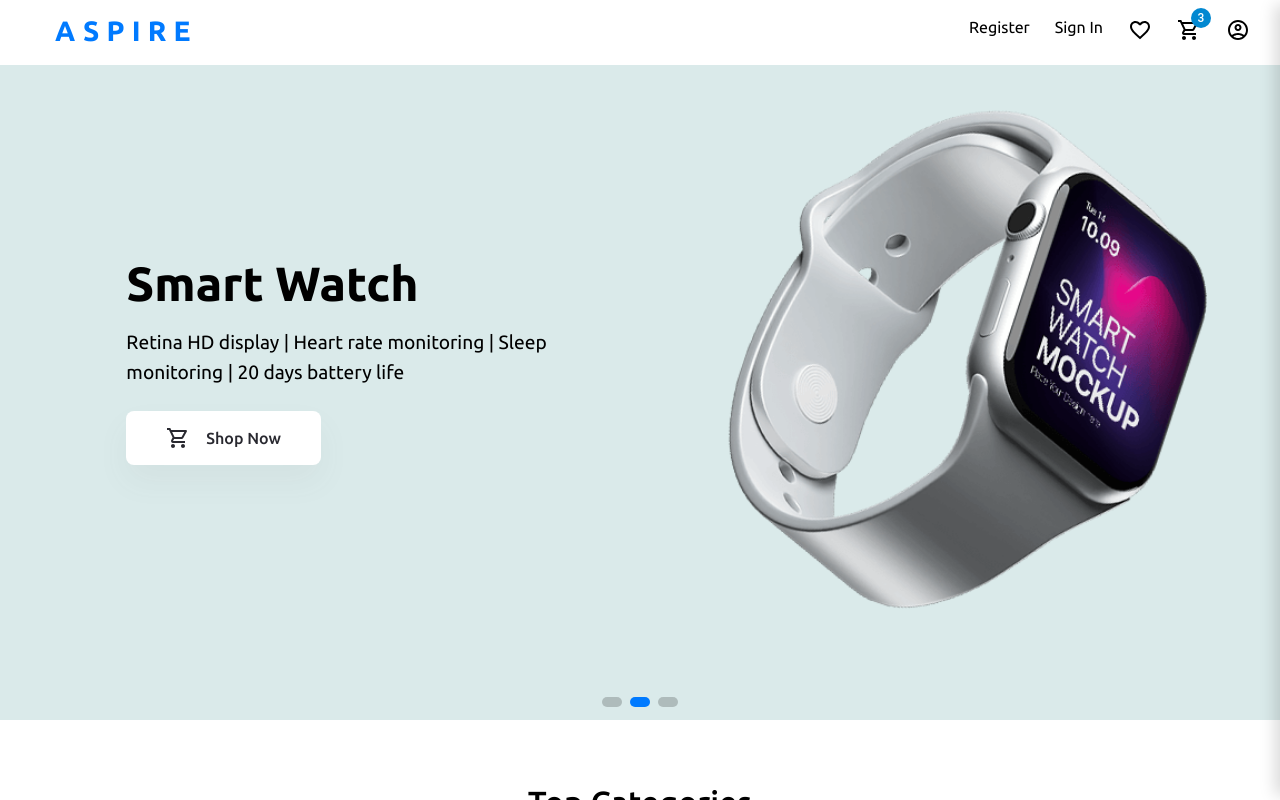
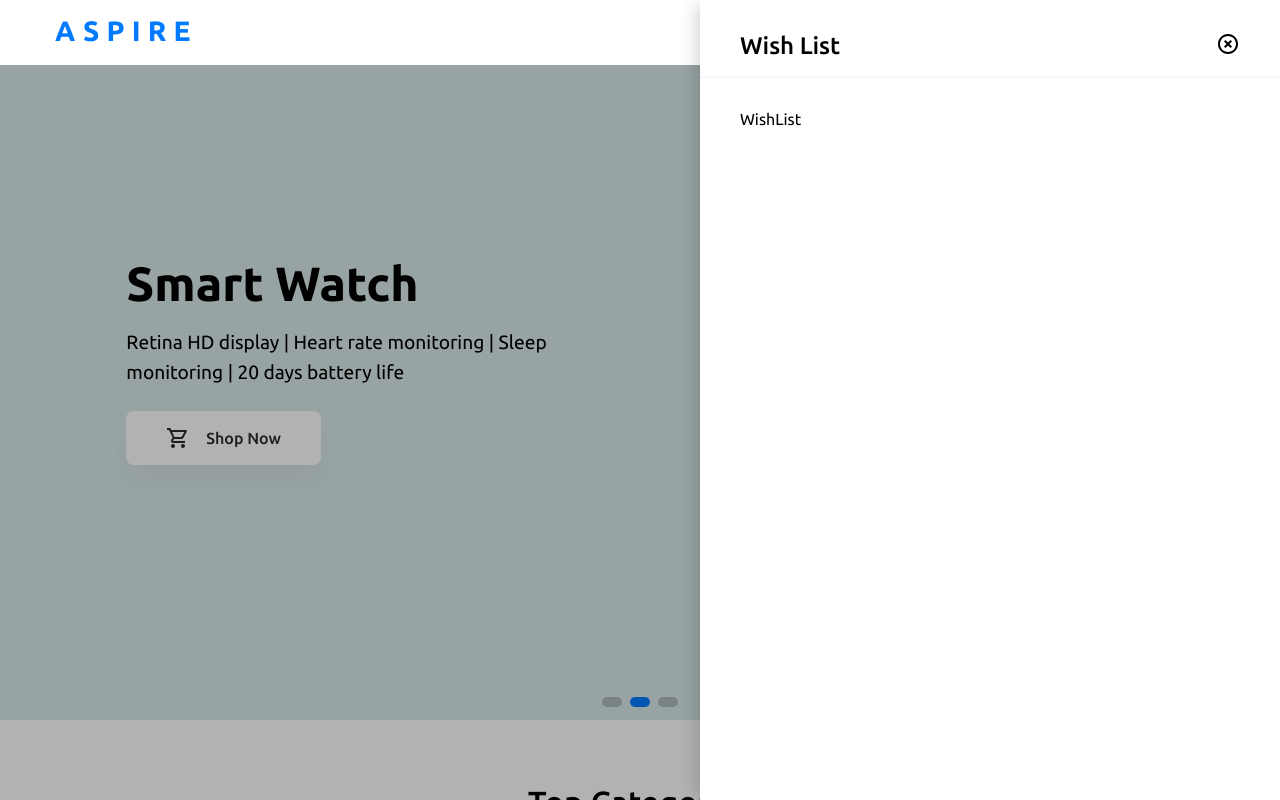
Before and after one commit to EmpiteMalith/aspire-ecommerce-frontend, a React (Create React App) app: page / in a window 1280 px wide. Both pictures are taken after a click on the element 1140 px from the left and 31 px from the top of the page. Shown: the top 800 px of the page. Built offline with nearby package versions, Linux system fonts and the light colour scheme.

Commit message:
RightSidebar component added , cart & wish list changes, custom scroll bar added

```diff
--- a/src/App.jsx
+++ b/src/App.jsx
@@ -1,33 +1,15 @@
-import React, { useState } from "react";
+import React from "react";
 import { BrowserRouter } from "react-router-dom";
 import RoutesDetails from "./routes/RouteDetails";
 import Footer from "./components/footer/Footer";
 import Navbar from "./components/navbar/Navbar";
-import Cart from "./components/cart/Cart";
-import Backdrop from "./components/backdrop/Backdrop";
 import "./index.css";
-import { createGlobalStyle } from "styled-components";
-
-export const Globalstyle = createGlobalStyle`
-  body{
-    overflow:${(props) => (props.overflow ? "hidden" : "")}
-  }
-`;
 
 const App = () => {
-  const [sidebar, setSidebar] = useState(false);
-
-  const openSidebar = () => {
-    setSidebar((prevstate) => !prevstate);
-  };
-
   return (
     <BrowserRouter>
       <div className="main-wrapper">
-        <Globalstyle overflow={sidebar} />
-        <Navbar showCart={openSidebar} />
-        <Cart rightMenu={sidebar} closeSidebar={openSidebar} />
-        <Backdrop rightMenu={sidebar} />
+        <Navbar />
         <RoutesDetails />
       </div>
       <Footer />
--- a/src/components/cart/Cart.jsx
+++ b/src/components/cart/Cart.jsx
@@ -1,20 +1,12 @@
 import React from "react";
-import HighlightOffOutlinedIcon from "@mui/icons-material/HighlightOffOutlined";
-import { Container, CartHeader, Title, CartBody } from "../cart/CartStyles";
+import { CartContent } from "../cart/CartStyles";
 import CartItem from "../carttitem/CartItem";
-const Cart = ({ rightMenu, closeSidebar }) => {
+
+const Cart = () => {
   return (
-    <Container transform={rightMenu ? 0 : 100}>
-      <CartHeader>
-        <Title>Cart review</Title>
-        <div onClick={closeSidebar}>
-          <HighlightOffOutlinedIcon />
-        </div>
-      </CartHeader>
-      <CartBody>
-        <CartItem />
-      </CartBody>
-    </Container>
+    <CartContent>
+      <CartItem />
+    </CartContent>
   );
 };
 
--- a/src/components/cart/CartStyles.js
+++ b/src/components/cart/CartStyles.js
@@ -1,31 +1,6 @@
 import styled from "styled-components";
 
-export const CartBody = styled.div`
+export const CartContent = styled.div`
   display: flex;
   flex-direction: column;
-  padding: 2rem 2.5rem;
 `;
-export const Container = styled.div`
-  position: fixed;
-  top: 0;
-  right: 0;
-  width: 580px;
-  background-color: #fff;
-  height: 100vh;
-  transform: translateX(${(props) => props.transform}%);
-  transition: all 0.4s;
-  z-index: 100;
-  box-shadow: 10px 0px 15px -5px rgba(0, 0, 0, 0.15),
-    -10px 0px 15px -5px rgba(0, 0, 0, 0.15);
-`;
-
-export const CartHeader = styled.div`
-  display: flex;
-  justify-content: space-between;
-  padding: 2rem 2.5rem 1rem 2.5rem;
-  border-bottom: 2px solid #f6f7fb;
-`;
-export const Title = styled.h2`
-  font-size: 1.5rem;
-  font-weight: 500;
-`;
--- /dev/null
+++ b/src/components/container/RightSidebar.jsx
@@ -0,0 +1,22 @@
+import React from 'react'
+import {Container, SidebarHeader, Title, SidebarBody} from "../container/RightSidebarStyles"
+import HighlightOffOutlinedIcon from "@mui/icons-material/HighlightOffOutlined";
+
+
+const RightSidebar = (props) => {
+  return (
+    <Container transform={props.rightMenu ? 0 : 100}>
+      <SidebarHeader>
+        <Title>{props.name}</Title>
+        <div onClick={props.closeSidebar}>
+          <HighlightOffOutlinedIcon />
+        </div>
+      </SidebarHeader>
+      <SidebarBody>
+        {props.children}
+      </SidebarBody>
+    </Container>
+  )
+}
+
+export default RightSidebar
--- /dev/null
+++ b/src/components/container/RightSidebarStyles.js
@@ -0,0 +1,31 @@
+import styled from "styled-components";
+
+export const SidebarBody = styled.div`
+  display: flex;
+  flex-direction: column;
+  padding: 2rem 2.5rem;
+`;
+export const Container = styled.div`
+  position: fixed;
+  top: 0;
+  right: 0;
+  width: 580px;
+  background-color: #fff;
+  height: 100vh;
+  transform: translateX(${(props) => props.transform}%);
+  transition: all 0.4s;
+  z-index: 200;
+  box-shadow: 10px 0px 15px -5px rgba(0, 0, 0, 0.15),
+    -10px 0px 15px -5px rgba(0, 0, 0, 0.15);
+`;
+
+export const SidebarHeader = styled.div`
+  display: flex;
+  justify-content: space-between;
+  padding: 2rem 2.5rem 1rem 2.5rem;
+  border-bottom: 2px solid #f6f7fb;
+`;
+export const Title = styled.h2`
+  font-size: 1.5rem;
+  font-weight: 500;
+`;
--- a/src/components/navbar/Navbar.jsx
+++ b/src/components/navbar/Navbar.jsx
@@ -11,9 +11,32 @@ import {
   Right,
   MenuItem,
 } from "../navbar/NavbarStyles";
+import Backdrop from "../backdrop/Backdrop";
+import RightSidebar from "../container/RightSidebar";
+import { createGlobalStyle } from "styled-components";
+import Cart from "../cart/Cart";
+import WishList from "../wishlist/WishList";
 
-const Navbar = ({ showCart }) => {
+export const Globalstyle = createGlobalStyle`
+  body{
+    overflow:${(props) => (props.overflow ? "hidden" : "")}
+  }
+`;
+
+const Navbar = () => {
   const [navbar, setNavbar] = useState(false);
+  const [sidebar, setSidebar] = useState(false);
+  const [contentType, setContentType] = useState("");
+
+  const openSidebar = () => {
+    setSidebar((prevstate) => !prevstate);
+    setContentType("cart");
+  };
+
+  const openWishList = () => {
+    setSidebar((prevstate) => !prevstate);
+    setContentType("wishlist");
+  };
 
   const stickyNavbar = () => {
     window.scrollY >= 100 ? setNavbar(true) : setNavbar(false);
@@ -22,6 +45,16 @@ const Navbar = ({ showCart }) => {
   window.addEventListener("scroll", stickyNavbar);
 
   return (
+    <>
+      <Globalstyle overflow={sidebar} />
+      <Backdrop rightMenu={sidebar} />
+      <RightSidebar
+        rightMenu={sidebar}
+        closeSidebar={openSidebar}
+        name={contentType === "cart" ? "Cart Review" : "Wish List"}
+      >
+        {switchContent(contentType)}
+      </RightSidebar>
       <Container stickyNav={navbar}>
         <Wrapper>
           <Left>
@@ -30,10 +63,10 @@ const Navbar = ({ showCart }) => {
           <Right>
             <MenuItem>Register</MenuItem>
             <MenuItem>Sign In</MenuItem>
-          <MenuItem>
+            <MenuItem onClick={openWishList}>
               <FavoriteBorderIcon />
             </MenuItem>
-          <MenuItem onClick={showCart}>
+            <MenuItem onClick={openSidebar}>
               <Badge badgeContent={3} color="info">
                 <ShoppingCartOutlinedIcon />
               </Badge>
@@ -44,7 +77,19 @@ const Navbar = ({ showCart }) => {
           </Right>
         </Wrapper>
       </Container>
+    </>
   );
 };
 
+function switchContent(contentType) {
+  switch (contentType) {
+    case "cart":
+      return <Cart />;
+    case "wishlist":
+      return <WishList />;
+    default:
+      return null;
+  }
+}
+
 export default Navbar;
--- /dev/null
+++ b/src/components/wishlist/WishList.jsx
@@ -0,0 +1,9 @@
+import React from 'react'
+
+const WishList = () => {
+  return (
+    <div>WishList</div>
+  )
+}
+
+export default WishList
--- a/src/index.css
+++ b/src/index.css
@@ -39,3 +39,22 @@ body {
   flex-direction: column;
   min-height:calc(100vh - 287.59px);
 }
+
+/**********Custom ScrollBar*************/
+/* width */
+::-webkit-scrollbar {
+  width: 10px;
+}
+
+/* Track */
+::-webkit-scrollbar-track {
+  background: #f1f1f1;
+}
+
+/* Handle */
+::-webkit-scrollbar-thumb {
+  background: #888;
+  border-radius: 30px;
+}
+
+/************************/
```
Lines whose indentation alone changed are shown as unchanged.
